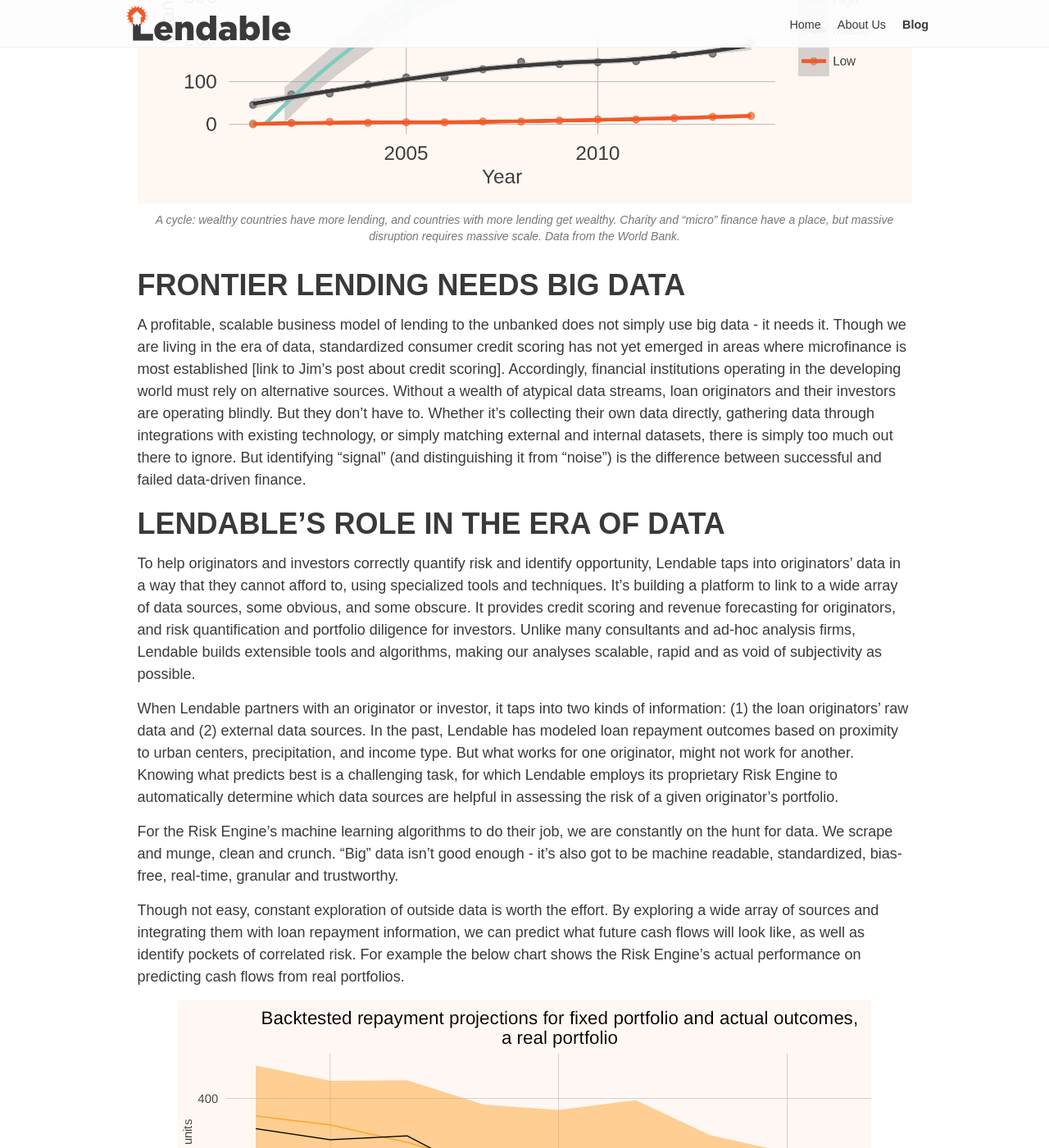
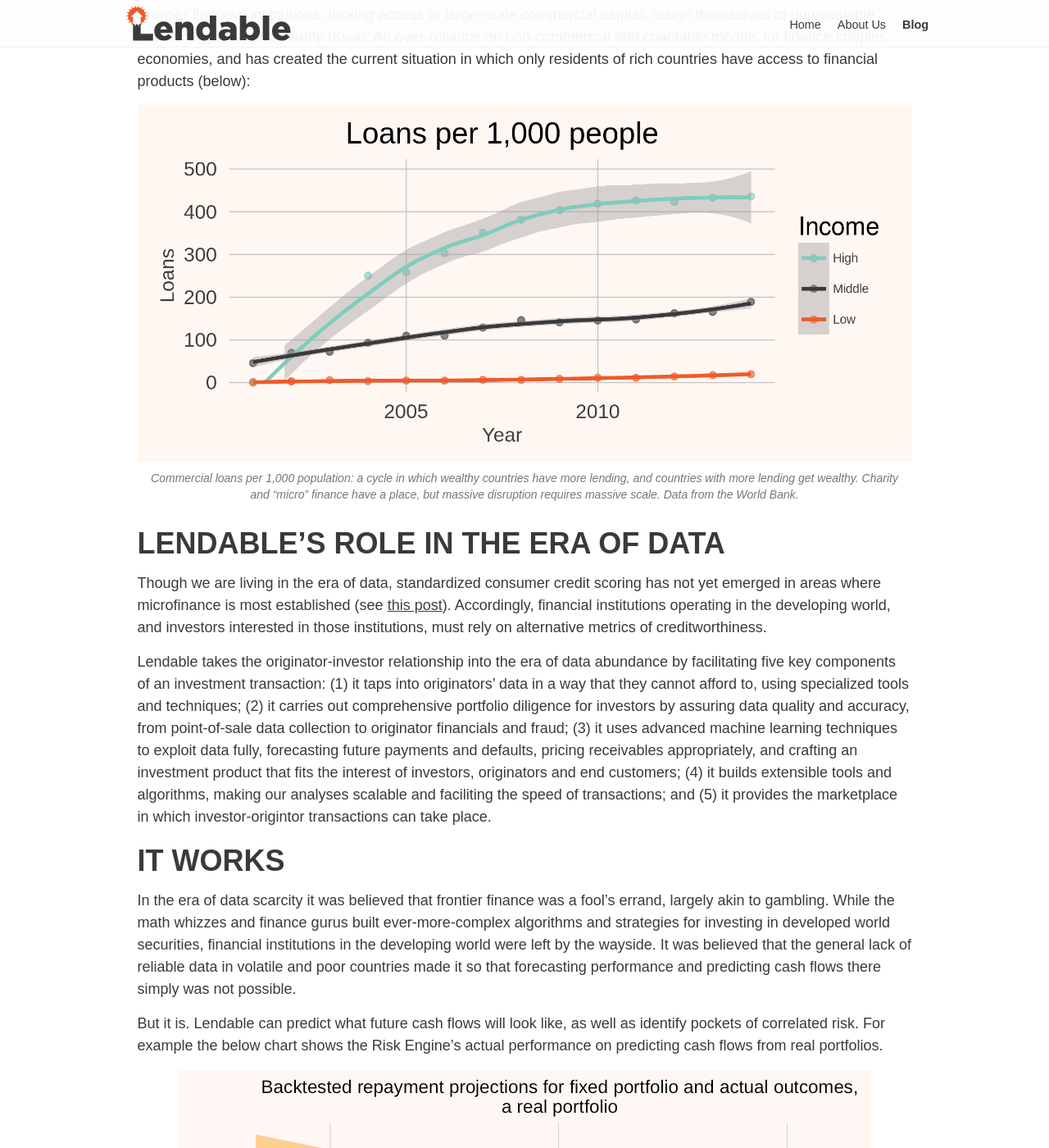
Before and after one commit to swashbuckleblog/swashbuckleblog.github.io, a Jekyll site: the page built from _posts/2016-05-10-era.markdown, in a window 1280 px wide and 1400 px high, scrolled down 1852 px. Shown: the whole window at 82% size. Built offline with Jekyll 4.4.1, drawn with Linux system fonts in a browser that asks for light colours; nearby versions of some CDN libraries; some of the changed text lies outside the part shown.

Commit message:
updating after daniels edits

```diff
--- a/_posts/2016-05-10-era.markdown
+++ b/_posts/2016-05-10-era.markdown
@@ -7,49 +7,53 @@
 header-img: "img/era/mechanics.jpg"
 ---
 
-Investing is about using information available now to predict the future. It’s hard, always has been, and always will be. But we are entering into an era of data, and the availability of novel sources of information will radically transform and improve finance for those who know how to use that information.
+If “the essence of finance is time travel” (Matt Levine, Fed Day, Junk Bonds and Unicorns) then the essence of
+investing is using information available today to predict the future. It’s hard, always has been, and always will be. But we are entering into an era of data, and the availability of novel sources of information and massive computing power will radically transform investing… for those who know how to use that information.
 
 # **ERA OF DATA SCARCITY**
 
-In the era of data scarcity (ie, beginning of time until about 1995), financial institutions operated in the dark, treating different customers, product classes and geographies identically, or relying on informal and inconsistent anecdotal systems (charitably called “rules of thumb”) to inform their lending decisions. Data scarcity led to uncertainty, inefficiency and loss, which translated into high interest rates, particularly for those in low-income countries.
+In the era of data scarcity (ie, beginning of time until about 1995), financial institutions operated in the dark, treating different customers, product classes and geographies identically, or relying on informal and inconsistent anecdotal systems (charitably called “rules of thumb”) to inform their lending decisions. Data scarcity led to uncertainty, inefficiency and loss, which translated into high interest rates, particularly for those in low-income countries.  Huge geographical differences in credit costs, in part  based on a lack of information or perceived lack of information, persist today.
 
-<a href="#">
+<a href="{{ site.baseurl }}/img/era/premium_on_lending.png" alt="">
     <center><img src="{{ site.baseurl }}/img/era/premium_on_lending.png" alt=""></center>
 </a>
 <span class="caption text-muted">Risk premium on lending (lending rate minus treasury bill rate) over time by countries’ income group. Lending in low income countries remains prohibitively expensive for many, partially due to a perceived lack of information regarding risk. Data from the World Bank.</span>
 
 # **ERA OF DATA ABUNDANCE**
 
-From temperature, precipitation and vegetation density to acts of violence, agricultural prices and exchange rates, never before have so many real-time, relevant, and quality data been available for emerging markets. However, many non-deposit taking credit institutions still operate under the (false) premise of data scarcity. By not fully taking advantage of the era of data, they incorrectly exclude potentially good customers, and keep from market potentially profitable products. Just as importantly, investors accustomed to making decisions based on hard data avoid these institutions. Frontier financial institutions, lacking access to large-scale commercial capital, resign themselves to non-scalable operational structures (region-specific banks) and charity (Kiva). An over-reliance on small and charitable models for finance cripples economies, and has created the current situation in which only residents of rich countries have access to financial products (below):
+From temperature, precipitation and vegetation density to acts of violence and agricultural prices, never before have so many real-time, relevant, and quality data been available for emerging markets. But for every good and useful dataset out there, there is a plethora of misleading, doctored, out-of-date, biased, dirty and inaccurate data.
+
+The large scale financing of non-deposit taking credit institutions is held up by two problems: (1) originators are not equipped to deal technically with the massive quantity of data available to them and (2) investors face difficulty identifying and trusting in the quality of point-of-sale data, third party payment gateways, and external data generally.
+
+Because of these problems, frontier finance firms largely still operate as if in the era of data scarcity, avoiding complex analyses, limiting themselves to rules of thumb, and hoping that investors will simply "trust" in their on-the-ground experience and accuracy of their data. By not fully taking advantage of the era of data, they incorrectly exclude potentially good customers, and keep from market potentially profitable products. Just as importantly, investors accustomed to making decisions based on hard data avoid these institutions and those that use soft data improperly price risk and structure transactions.
+
+Frontier financial institutions, lacking access to large-scale commercial capital, resign themselves to non-scalable structures (DFIs) and charity (Kiva). An over-reliance on non-commercial and charitable models for finance cripples economies, and has created the current situation in which only residents of rich countries have access to financial products (below):
 
 
-
-<a href="#">
+<a href="{{ site.baseurl }}/img/era/loans_per_1000.png" alt="">
     <center><img src="{{ site.baseurl }}/img/era/loans_per_1000.png" alt=""></center>
 </a>
-<span class="caption text-muted">A cycle: wealthy countries have more lending, and countries with more lending get wealthy.  Charity and “micro” finance have a place, but massive disruption requires massive scale. Data from the World Bank.</span>
+<span class="caption text-muted">Commercial loans per 1,000 population: a cycle in which wealthy countries have more lending, and countries with more lending get wealthy.  Charity and “micro” finance have a place, but massive disruption requires massive scale. Data from the World Bank.</span>
 
-# **FRONTIER LENDING NEEDS BIG DATA**
-
-A profitable, scalable business model of lending to the unbanked does not simply use big data - it needs it. Though we are living in the era of data, standardized consumer credit scoring has not yet emerged in areas where microfinance is most established [link to Jim’s post about credit scoring]. Accordingly, financial institutions operating in the developing world must rely on alternative sources.
-Without a wealth of atypical data streams, loan originators and their investors are operating blindly. But they don’t have to. Whether it’s collecting their own data directly, gathering data through integrations with existing technology, or simply matching external and internal datasets, there is simply too much out there to ignore. But identifying “signal” (and distinguishing it from “noise”) is the difference between successful and failed data-driven finance.
 
 # **LENDABLE'S ROLE IN THE ERA OF DATA**
 
-To help originators and investors correctly quantify risk and identify opportunity, Lendable taps into originators’ data in a way that they cannot afford to, using specialized tools and techniques. It’s building a platform to link to a wide array of data sources, some obvious, and some obscure. It provides credit scoring and revenue forecasting for originators, and risk quantification and portfolio diligence for investors. Unlike many consultants and ad-hoc analysis firms, Lendable builds extensible tools and algorithms, making our analyses scalable, rapid and as void of subjectivity as possible.
+Though we are living in the era of data, standardized consumer credit scoring has not yet emerged in areas where microfinance is most established (see <a href="{{ site.baseurl }}/2016/03/29/risk/"> this post</a>). Accordingly, financial institutions operating in the developing world, and investors interested in those institutions, must rely on alternative metrics of creditworthiness.
 
 
-When Lendable partners with an originator or investor, it taps into two kinds of information: (1) the loan originators’ raw data and (2) external data sources. In the past, Lendable has modeled loan repayment outcomes based on proximity to urban centers, precipitation, and income type. But what works for one originator, might not work for another. Knowing what predicts best is a challenging task, for which Lendable employs its proprietary Risk Engine to automatically determine which data sources are helpful in assessing the risk of a given originator’s portfolio.
+Lendable takes the originator-investor relationship into the era of data abundance by facilitating five key components of an investment transaction: (1) it taps into originators' data in a way that they cannot afford to, using specialized tools and techniques; (2) it carries out comprehensive portfolio diligence for investors by assuring data quality and accuracy, from point-of-sale data collection to originator financials and fraud; (3) it uses advanced machine learning techniques to exploit data fully, forecasting future payments and defaults, pricing receivables appropriately, and crafting an investment product that fits the interest of investors, originators and end customers; (4) it builds extensible tools and algorithms, making our analyses scalable and faciliting the speed of transactions; and (5) it provides the marketplace in which investor-origintor transactions can take place.
+
+# **IT WORKS**
+
+In the era of data scarcity it was believed that frontier finance was a fool's errand, largely akin to gambling. While the math whizzes and finance gurus built ever-more-complex algorithms and strategies for investing in developed world securities, financial institutions in the developing world were left by the wayside. It was believed that the general lack of reliable data in volatile and poor countries made it so that forecasting performance and predicting cash flows there simply was not possible.
+
+But it is. Lendable can predict what future cash flows will look like, as well as identify pockets of correlated risk. For example the below chart shows the Risk Engine's actual performance on predicting cash flows from real portfolios.
 
 
-For the Risk Engine’s machine learning algorithms to do their job, we are constantly on the hunt for data. We scrape and munge, clean and crunch. “Big” data isn’t good enough - it’s also got to be machine readable, standardized, bias-free, real-time, granular and trustworthy.
-
-Though not easy, constant exploration of outside data is worth the effort.  By exploring a wide array of sources and integrating them with loan repayment information, we can predict what future cash flows will look like, as well as identify pockets of correlated risk. For example the below chart shows the Risk Engine's actual performance on predicting cash flows from real portfolios.
-
-<a href="#">
+<a href="{{ site.baseurl }}/img/era/jims_chart.png">
     <center><img src="{{ site.baseurl }}/img/era/jims_chart.png" alt=""></center>
 </a>
 <span class="caption text-muted">Lendable Risk Engine’s prior predictions of portfolios cash flows from a series of originators during a volatile election season in East Africa (dark orange line and orange shaded area, showing point predictions and confidence intervals, respectively) along with the actual repayments (black line)</span>
 
 
-Understanding the forces that drive repayments and defaults enables originators to improve their operations and helps investors to build a portfolio with an appropriate and realistically quantified amount of risk. Most importantly, understanding cash flows facilitates the match-making between on-the-ground frontier finance originators and commercial capital. In other words, data is the engine that Lendable will use to drive frontier finance to massive scale.
+A profitable, scalable business model of lending to the unbanked is possible. Lendable's Risk Engine was built to help originators and investors correctly quantify risk and identify opportunity. Understanding the forces that drive repayments and defaults enables originators to improve their operations and helps investors to build a portfolio with an appropriate and realistically quantified amount of risk. Most importantly, understanding cash flows facilitates the match-making between on-the-ground frontier finance originators and commercial capital. In other words, data is the engine that Lendable will use to drive frontier finance to massive scale.
```
